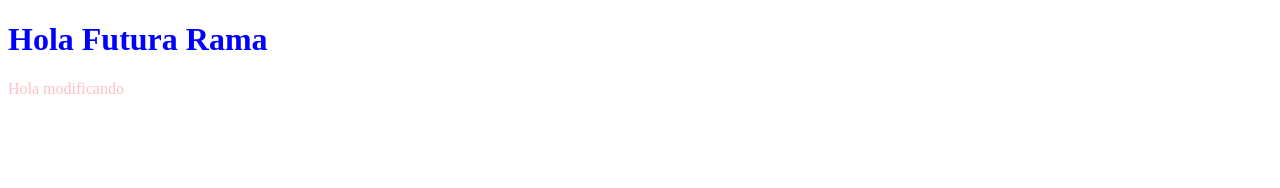
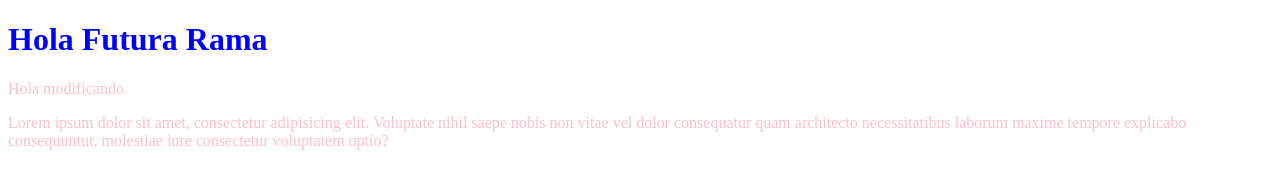
Before and after one commit to MelissaLuis85/practica-rama, a plain HTML site: page index.html in a window 1280 px wide. Drawn offline with Linux system fonts and the light colour scheme.

```diff
--- a/index.html
+++ b/index.html
@@ -10,6 +10,7 @@
 <body>
     <h1> Hola Futura Rama</h1>
     <p>Hola modificando</p>
+    <p>Lorem ipsum dolor sit amet, consectetur adipisicing elit. Voluptate nihil saepe nobis non vitae vel dolor consequatur quam architecto necessitatibus laborum maxime tempore explicabo consequuntur, molestiae iure consectetur voluptatem optio?</p>
 
 </body>
 </html>
```
